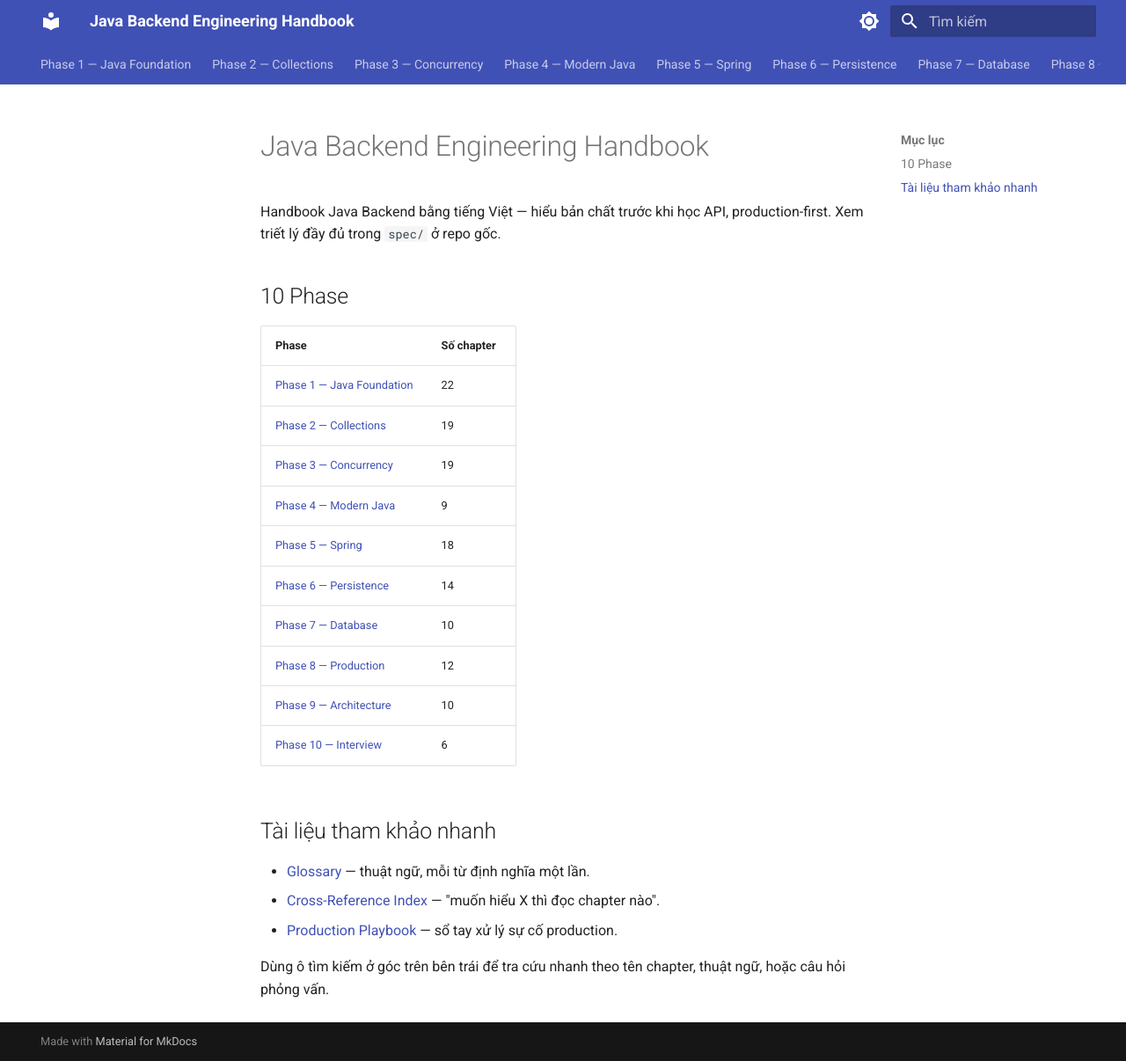
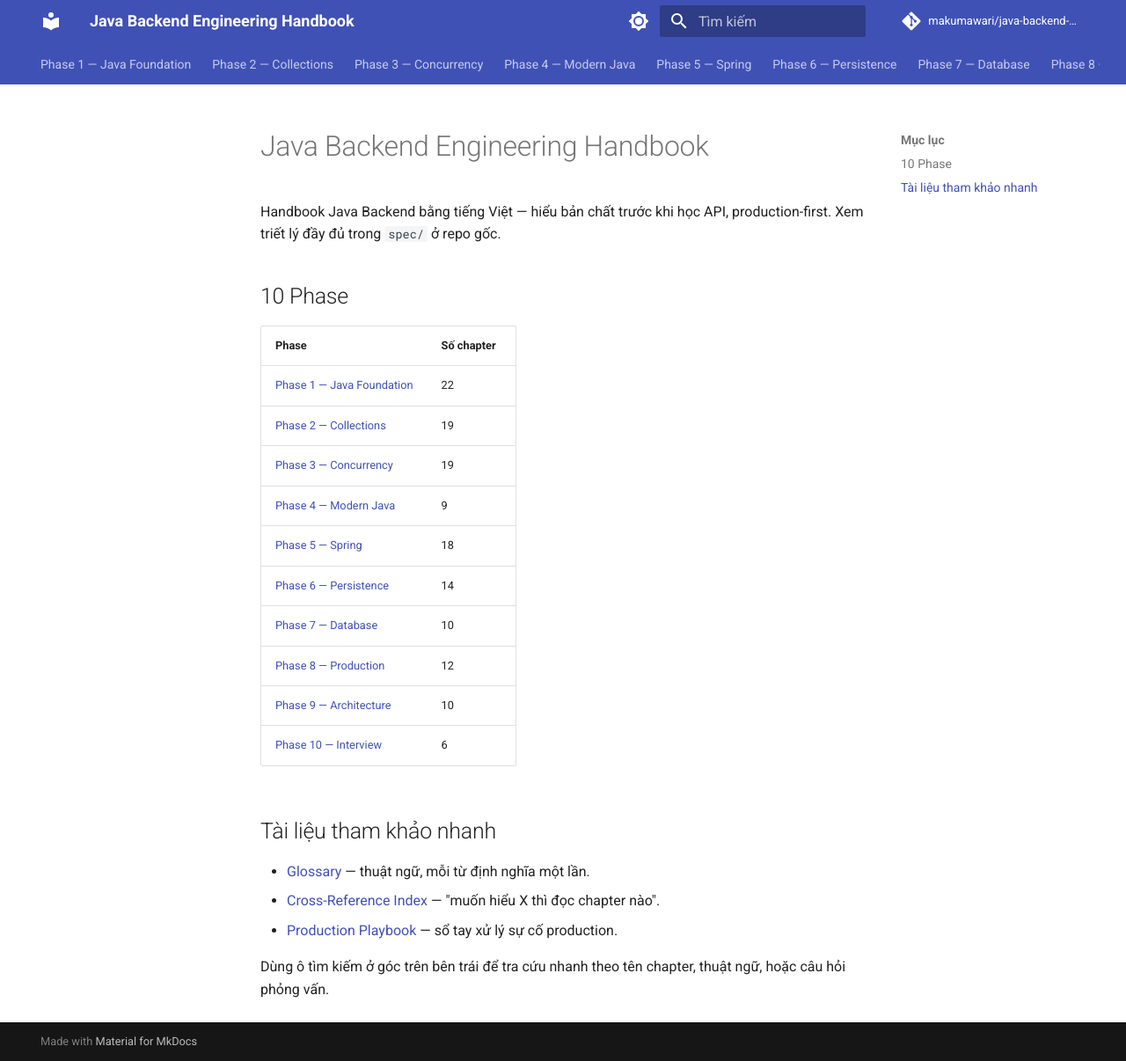
Before and after one commit to makumawari/java-backend-interview-handbook, an MkDocs documentation site: the page built from book/index.md, in a window 1280 px wide and 1206 px high. Shown: the whole window at 88% size. Built offline with MkDocs 1.6.1 and Material for MkDocs 9.7.7, drawn with Linux system fonts in a browser that asks for light colours; comment, search, counter and statistics services are not loaded; part of the change alters nothing that is shown.

Commit message:
Fill in site_url/repo_url now that the GitHub remote is known
Co-Authored-By: Claude Sonnet 5 <noreply@anthropic.com>

```diff
--- a/mkdocs.yml
+++ b/mkdocs.yml
@@ -1,8 +1,8 @@
 site_name: Java Backend Engineering Handbook
 site_description: Handbook Java Backend bằng tiếng Việt — JVM, Collections, Concurrency, Spring, Persistence, Production, Architecture, Interview.
-# site_url / repo_url: điền khi đã có GitHub remote, cần cho sitemap.xml và nút "Edit this page".
-# site_url: https://<user>.github.io/<repo>/
-# repo_url: https://github.com/<user>/<repo>
+site_url: https://makumawari.github.io/java-backend-interview-handbook/
+repo_url: https://github.com/makumawari/java-backend-interview-handbook
+repo_name: makumawari/java-backend-interview-handbook
 
 docs_dir: book
 
```
